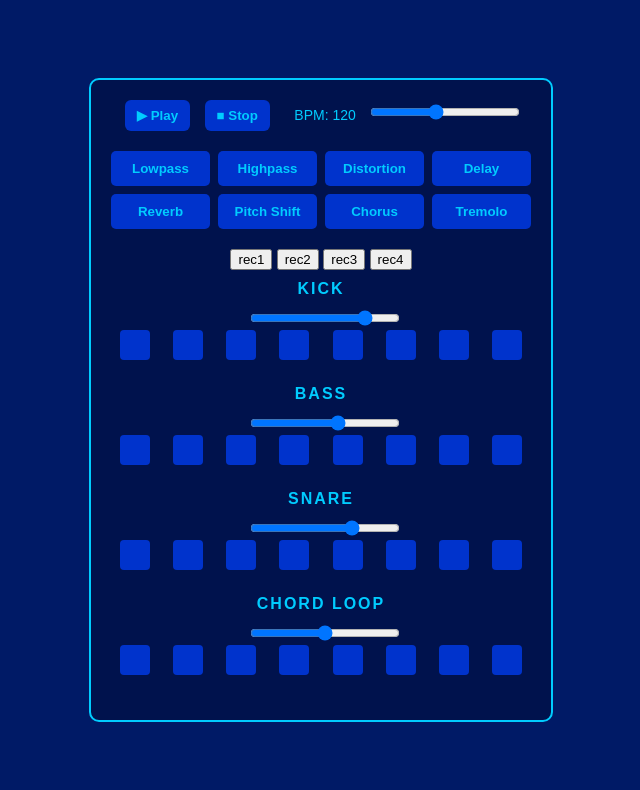
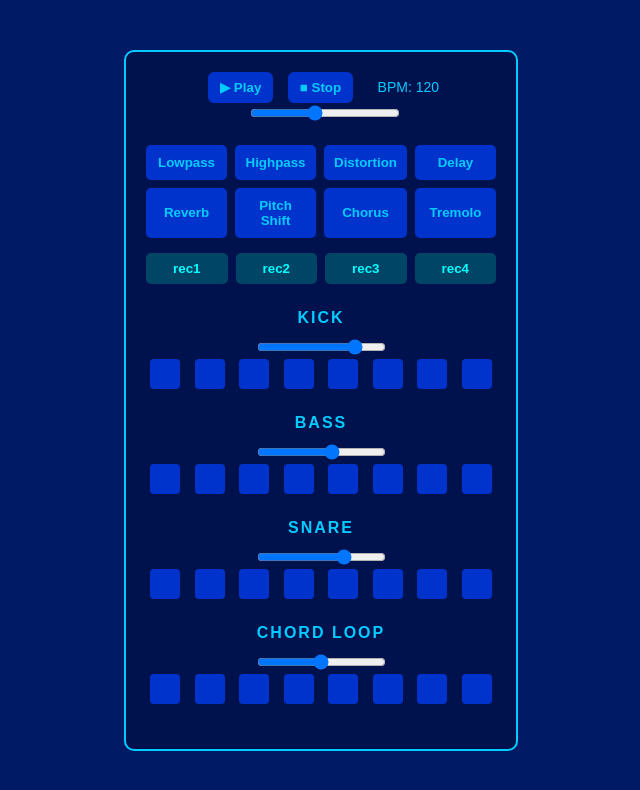
Before and after one commit to 1conscioustraveller/loopGo2, a plain HTML site: page index.html in a window 1280 px wide. Shown: the whole page, without its empty margins (319-959 px from the left). Drawn offline with Linux system fonts and the light colour scheme.

Commit message:
Update styles.css

```diff
--- a/styles.css
+++ b/styles.css
@@ -15,7 +15,7 @@ body {
   border: 2px solid #00ccff;
   border-radius: 10px;
   padding: 20px;
-  width: 420px;
+  width: 350px;
   text-align: center;
 }
 
@@ -24,7 +24,7 @@ body {
   display: grid;
   grid-template-columns: repeat(4, 1fr);
   gap: 8px;
-  margin-bottom: 20px;
+  margin-bottom: 15px;
 }
 
 .fx-btn {
@@ -45,6 +45,27 @@ body {
   box-shadow: 0 0 10px #ff3399;
 }
 
+/* Rec buttons */
+.rec-section {
+  display: grid;
+  grid-template-columns: repeat(4, 1fr);
+  gap: 8px;
+  margin-bottom: 25px;
+}
+
+.rec-btn {
+  background: #004466;
+  border: none;
+  padding: 8px;
+  color: #00ffff;
+  font-weight: bold;
+  cursor: pointer;
+  border-radius: 5px;
+}
+.rec-btn:hover {
+  background: #006699;
+}
+
 /* Sequencer */
 .sequencer {
   margin-bottom: 25px;
@@ -61,7 +82,6 @@ body {
   grid-template-columns: repeat(8, 1fr);
   gap: 6px;
   justify-items: center;
-  margin-bottom: 10px;
 }
 
 .step {
@@ -70,15 +90,18 @@ body {
   background: #0033cc;
   border-radius: 4px;
   cursor: pointer;
-  transition: background 0.2s, box-shadow 0.2s;
+  transition: background 0.2s, box-shadow 0.2s, opacity 0.2s;
 }
+
 .step:hover {
   background: #0055ff;
 }
+
 .step.active {
   background: #00ccff;
   box-shadow: 0 0 10px #00ccff;
 }
+
 .step.playing {
   border: 2px solid #ffffff;
 }
@@ -98,6 +121,7 @@ body {
   border-radius: 6px;
   cursor: pointer;
 }
+
 .controls button:hover {
   background: #0055ff;
 }
@@ -107,7 +131,7 @@ body {
   font-size: 14px;
 }
 
-input[type="range"] {
+#tempo {
   width: 150px;
   margin-left: 10px;
 }
```
